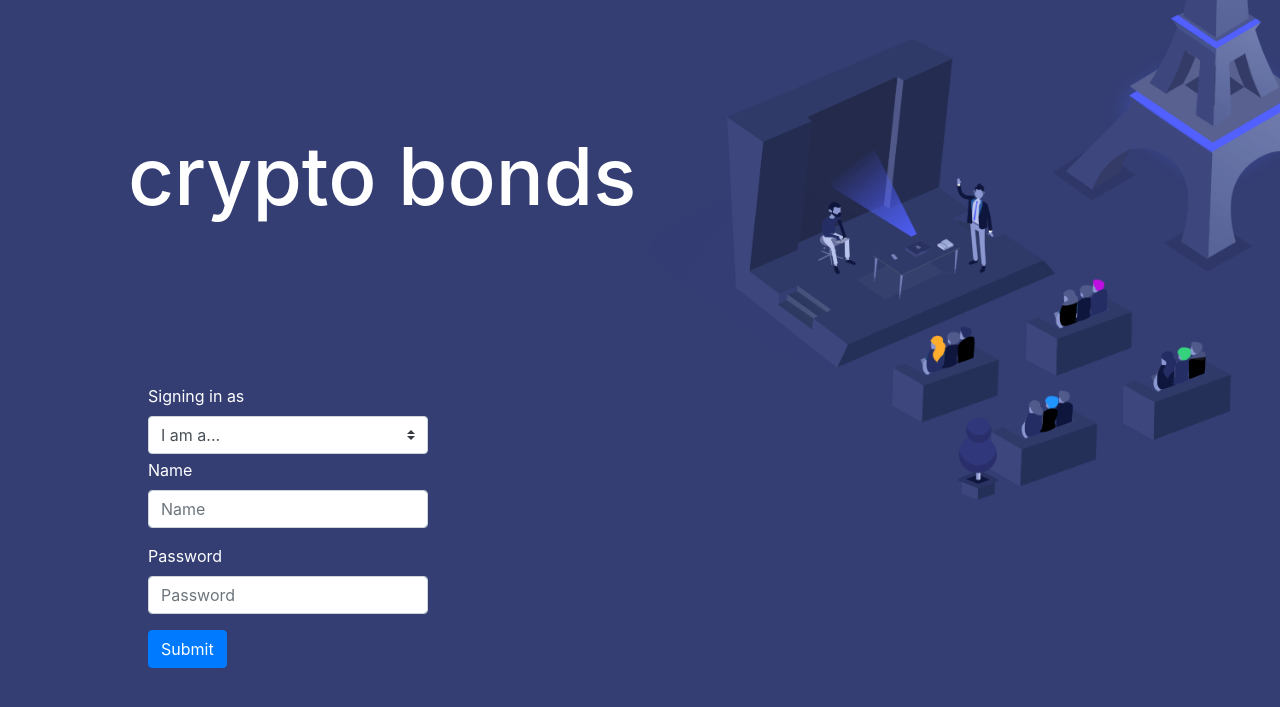
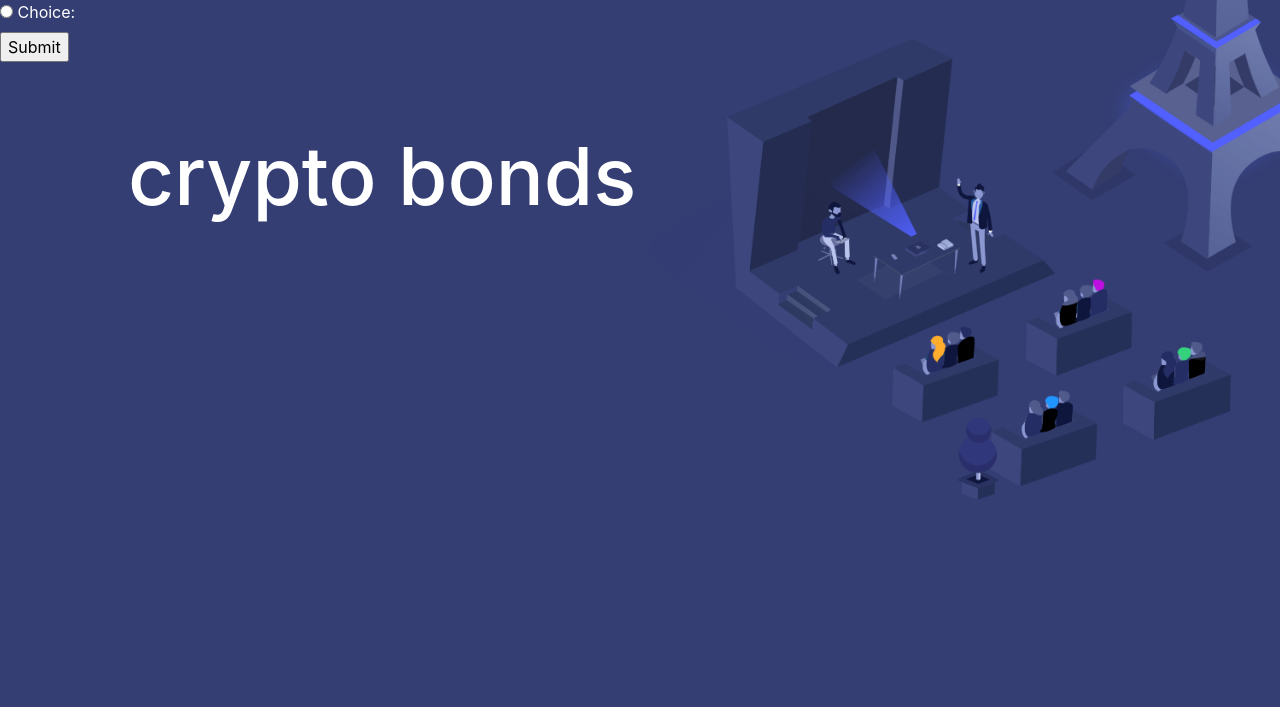
Before and after one commit to crypto-bonds/cryptobonds-web-server, a Django app: page /cryptoserver/ in a window 1280 px wide. Shown: the top 707 px of the page. Run offline with Django 3.2, Linux system fonts and the light colour scheme; some libraries are stand-ins or nearby versions.

Commit message:
Fixing request post parameters bug

```diff
--- a/cryptoserver/templates/cryptoserver/index.html
+++ b/cryptoserver/templates/cryptoserver/index.html
@@ -28,7 +28,7 @@ body{
 </style>
     <!-- Bootstrap CSS -->
     <link rel="stylesheet" href="https://stackpath.bootstrapcdn.com/bootstrap/4.3.1/css/bootstrap.min.css" integrity="sha384-ggOyR0iXCbMQv3Xipma34MD+dH/1fQ784/j6cY/iJTQUOhcWr7x9JvoRxT2MZw1T" crossorigin="anonymous">
-  </head>
+  <head>
     <!-- mount point for the Mithril JS app -->
     <!-- <div id="app"></div> -->
     <title>Hello, world!</title>
@@ -36,33 +36,43 @@ body{
   <body style="background-color: #343E73; color: white">
     <div class="hero"></div>
     <h1 style="position:absolute; margin:10%; font-size:5rem;">crypto bonds</h1>
-    <form action="{% url 'signin' %}" method="post" style="margin-top: 30%; margin-left: 10%; width: 300px">
+    <form action="{% url 'signin' %}" method="post">
     {% csrf_token %}
-      <div class="form-row align-items-center form-check">
-        <div class="col-auto my-1">
-          <label class="mr-sm-2" for="inlineFormCustomSelect">Signing in as </label>
-          <select id="entity" class="custom-select mr-sm-2" id="inlineFormCustomSelect">
-            <option selected>I am a...</option>
-            <option value="1">Bank</option>
-            <option value="2">Company</option>
-            <option value="3">Trader</option>
-          </select>
-        </div>
-        </div>
-        <div class="form-group form-check">
-          <label for="InputName">Name</label>
-          <input type="name" class="form-control" id="InputName" aria-describedby="nameHelp" placeholder="Name">
-        </div>
 
-        <div class="form-group form-check">
-          <label for="InputPassword1">Password</label>
-          <input type="password" class="form-control" id="InputPassword" placeholder="Password">
-        </div>
-        <div class="col-auto my-1 form-check">
-          <button id="submitBtn" type="submit" class="btn btn-primary">Submit</button>
-        </div>
-      </div>
+        <input type="radio" name="choice" id="choice1" value="1" />
+        <label for="choice">Choice: </label><br/>
+
+        <input type="submit" value="Submit" />
     </form>
+{#    <form action="{% url 'signin' %}" method="post" style="margin-top: 30%; margin-left: 10%; width: 300px">#}
+{#    {% csrf_token %}#}
+{##}
+{#      <div class="form-row align-items-center form-check">#}
+{#        <div class="col-auto my-1">#}
+{#          <label class="mr-sm-2" for="inlineFormCustomSelect">Signing in as </label>#}
+{#          <select class="custom-select mr-sm-2" id="inlineFormCustomSelect">#}
+{#            <option selected>I am a...</option>#}
+{#            <option value="1">Bank</option>#}
+{#            <option value="2">Company</option>#}
+{#            <option value="3">Trader</option>#}
+{#          </select>#}
+{#        </div>#}
+{#      </div>#}
+{##}
+{#        <div class="form-group form-check">#}
+{#          <label for="InputName">Name</label>#}
+{#          <input type="username" class="form-control" name="InputName" aria-describedby="nameHelp" placeholder="Name">#}
+{#        </div>#}
+{##}
+{#        <div class="form-group form-check">#}
+{#          <label for="InputPassword1">Password</label>#}
+{#          <input type="password" class="form-control" id="InputPassword" placeholder="Password">#}
+{#        </div>#}
+{##}
+{#        <div class="col-auto my-1 form-check">#}
+{#          <button id="submitBtn" type="submit" class="btn btn-primary">Submit</button>#}
+{#        </div>#}
+{#    </form>#}
 
     <!-- <script src="dist/bundle.js"></script> -->
     <!-- jQuery first, then Popper.js, then Bootstrap JS -->
--- a/cryptoserver/urls.py
+++ b/cryptoserver/urls.py
@@ -3,5 +3,5 @@ from . import views
 
 urlpatterns = [
     path('', views.index, name='index'),
-    path('signin', views.signin, name='signin'),
+    path('/signin/', views.signin, name='signin'),
 ]
--- a/cryptoserver/views.py
+++ b/cryptoserver/views.py
@@ -5,4 +5,5 @@ def index(request):
 
 
 def signin(request):
+    print(request.method)
     return render(request, 'cryptoserver/bank_main.html')
```
